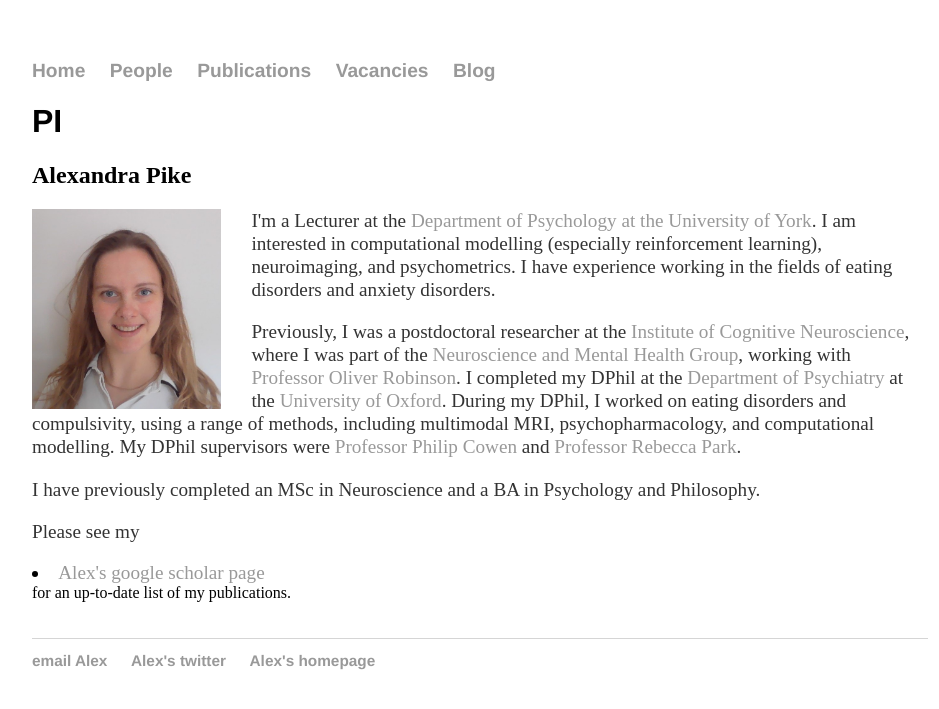
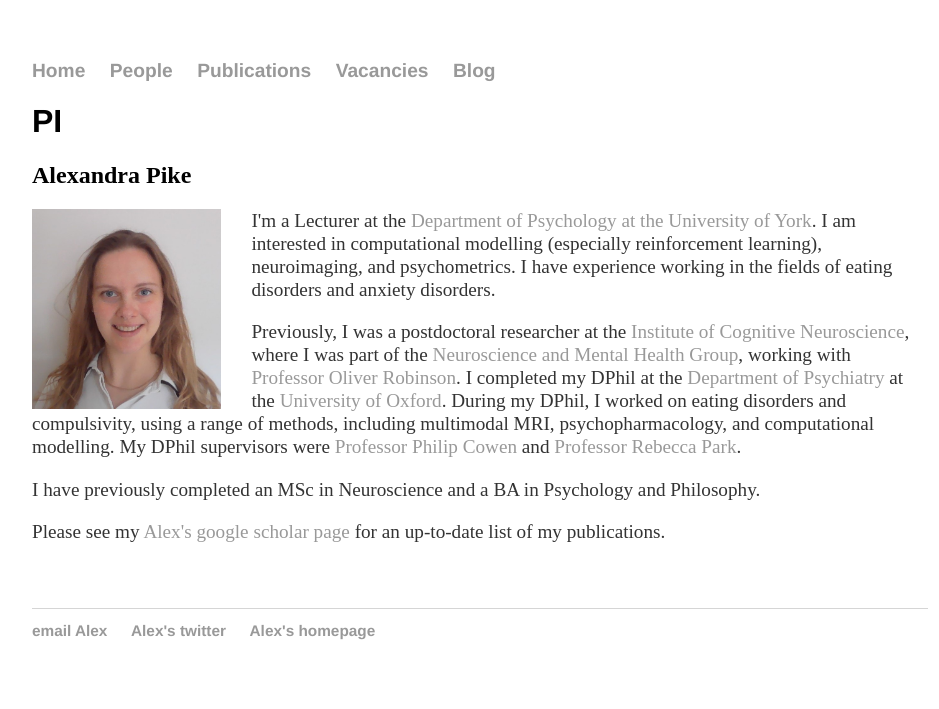
Before and after one commit to cognition-mental-health/cognition-mental-health.github.io, a Jekyll site: the page built from people/index.html, in a window 1280 px wide. Shown: the top 709 px of the page, without its empty margins (160-1099 px from the left). Built offline with Jekyll 4.4.1, drawn with Linux system fonts in a browser that asks for light colours.

Commit message:
remove bonus bullet points

```diff
--- a/people/index.html
+++ b/people/index.html
@@ -14,7 +14,7 @@ title: People
 		My DPhil supervisors were <a href="https://www.psych.ox.ac.uk/team/phil-cowen">Professor Philip Cowen</a> and
 		<a href="https://www.psych.ox.ac.uk/team/rebecca-park">Professor Rebecca Park</a>. </p>
 	<p>I have previously completed an MSc in Neuroscience and a BA in Psychology and Philosophy.</p>
-    <p>Please see my <li><a href="https://scholar.google.co.uk/citations?user=XQ8kkegAAAAJ&hl=en">Alex's google scholar page </a></li> for an up-to-date list of my publications.</ul>
+    <p>Please see my <a href="https://scholar.google.co.uk/citations?user=XQ8kkegAAAAJ&hl=en">Alex's google scholar page</a> for an up-to-date list of my publications.</ul>
 
 <br/>
 <br/>
```
